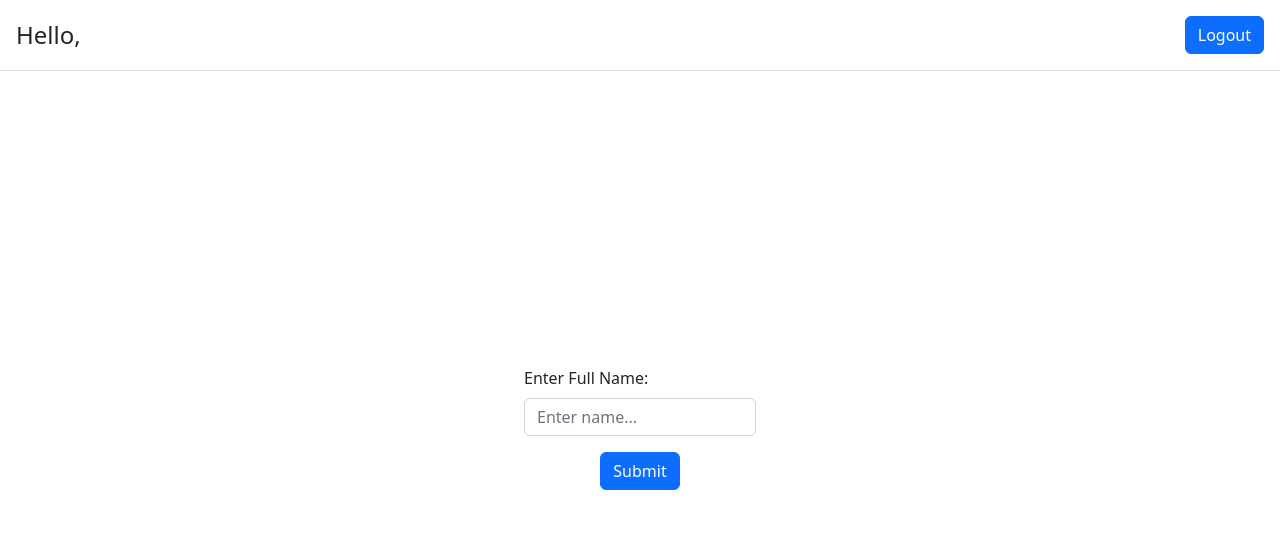
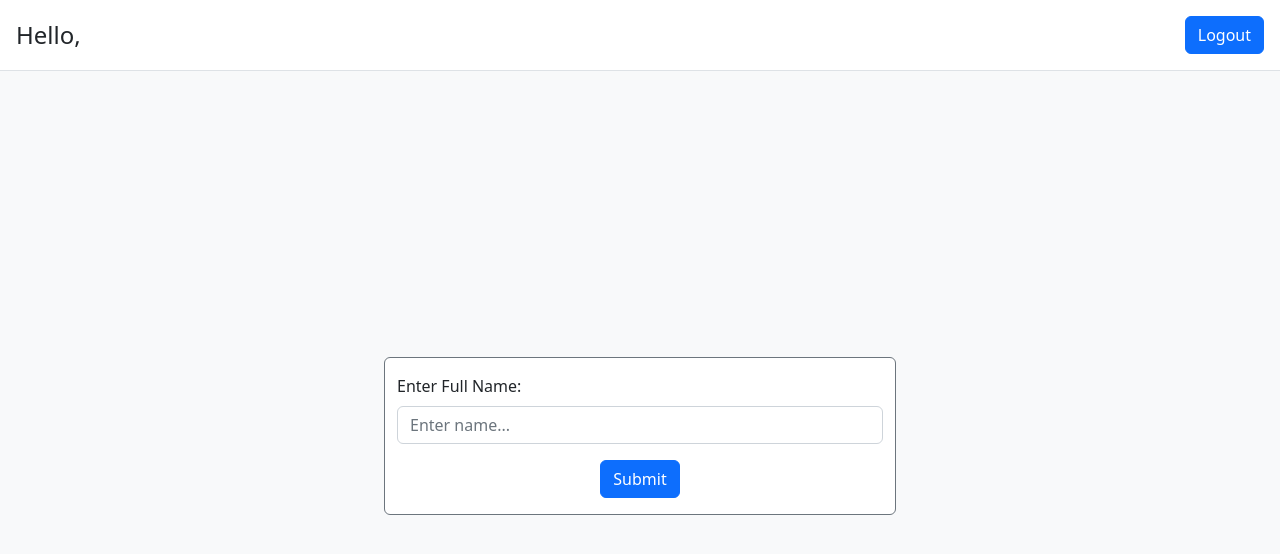
Before and after one commit to Blank67/Mailbox-Client, a React (Create React App) app: page /signup in a window 1280 px wide. Shown: the top 554 px of the page. Built offline with nearby package versions, Linux system fonts and the light colour scheme; sample sign-in values are in the browser's storage.

Commit message:
cosmetic changes part 4

```diff
--- a/src/pages/AfterLogin.js
+++ b/src/pages/AfterLogin.js
@@ -48,9 +48,9 @@ const AfterLogin = (props) => {
                 <Modal.Title className="text-center">Hello, {authSlice.email}</Modal.Title>
                 <Button className="float-end" onClick={logoutHandler}>Logout</Button>
             </Modal.Header>
-            <Modal.Body className="d-flex justify-content-center align-items-center">
-                <Container style={{ width: '20vw' }}>
-                    <Form onSubmit={submitHandler}>
+            <Modal.Body className="d-flex justify-content-center align-items-center bg-light">
+                <Container className="border border-secondary rounded bg-white" style={{ width: '40vw' }}>
+                    <Form onSubmit={submitHandler} className="mt-3">
                         {error && <p className="text-center text-danger">Name cannot be empty.</p>}
                         <Form.Group>
                             <Form.Label htmlFor="name">Enter Full Name:</Form.Label>
--- a/src/pages/Signup.js
+++ b/src/pages/Signup.js
@@ -97,7 +97,7 @@ const Signup = (props) => {
                                 {confirmPasswordError && <p className="text-center text-danger">Password and Confirm Password don't match.</p>}
                                 {wait && <p className="text-center text-warning">Please Wait....</p>}
                                 {apiError && <p className="text-center text-danger">Email Already Exist.</p>}
-                                {created && !apiError && <p className="text-center text-info">Account Created.</p>}
+                                {created && !apiError && <p className="text-center text-info">Account successfully created.</p>}
                                 <Form.Group className="mb-3">
                                     <Form.Label htmlFor="email">Email</Form.Label>
                                     <Form.Control id="email" type="email" required ref={emailRef} />
```
